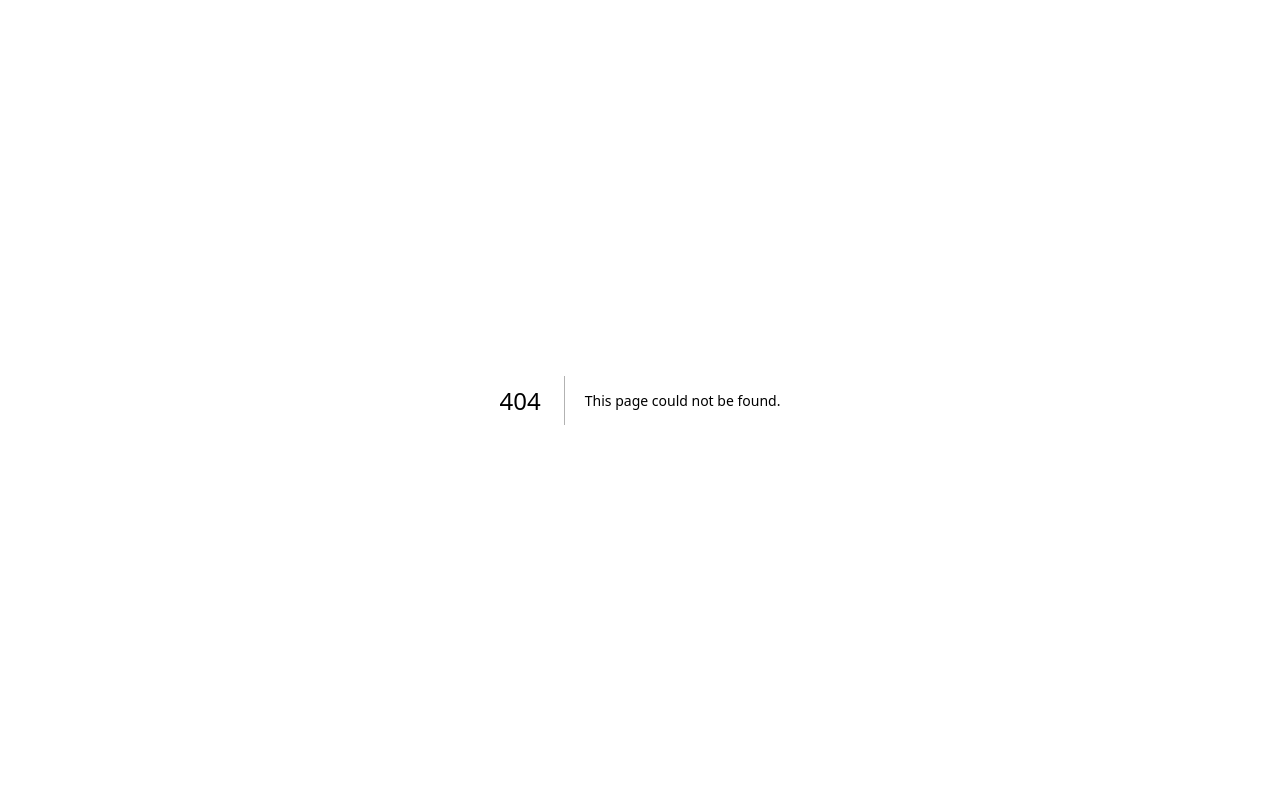
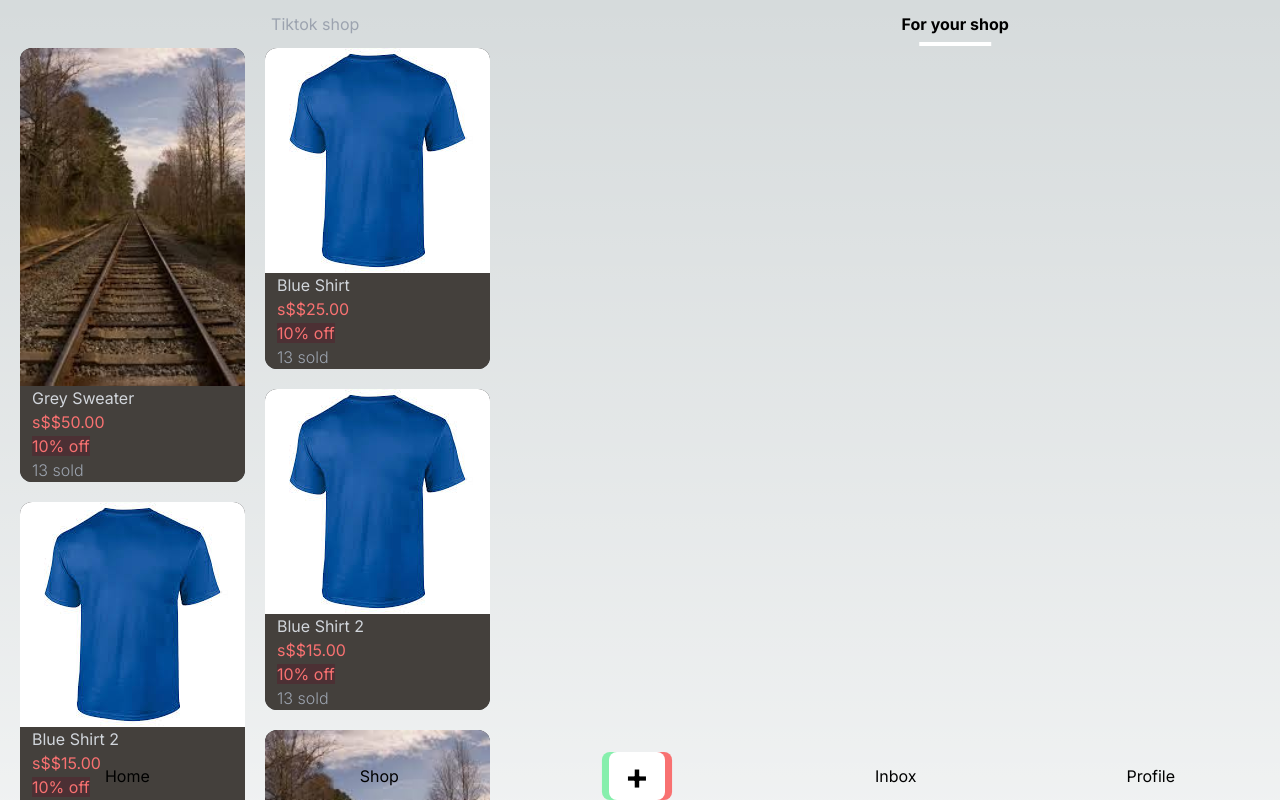
Before and after one commit to hsucheewei/techjamfrontend, a Next.js app: page /shop in a window 1280 px wide. Before the commit this address had no page. Shown: the top 800 px of the page. Built offline with nearby package versions, Linux system fonts and the light colour scheme.

Commit message:
Implemented shop page and layout

```diff
--- /dev/null
+++ b/app/shop/layout.tsx
@@ -0,0 +1,14 @@
+import { BottomNav } from "@/components/bottom-nav";
+
+export default function RootLayout({
+    children,
+  }: Readonly<{
+    children: React.ReactNode;
+  }>) {
+    return (
+      <div>
+        {children}
+        <BottomNav />
+      </div>
+    );
+  }
--- /dev/null
+++ b/app/shop/page.tsx
@@ -0,0 +1,20 @@
+import { Product } from "@/components/product";
+import { Tab } from "@/components/tab";
+import { PRODUCTS } from "@/lib/constant";
+
+export default function ShopPage() {
+    const products = PRODUCTS
+
+    const firstColumn = products.filter((_, index) => index % 2 === 0);
+    const secondColumn = products.filter((_, index) => index % 2 === 1);
+
+    return (
+        <main>
+            <Tab />
+            <div className="flex gap-5 mx-5">
+                <div className="flex flex-col gap-5">{firstColumn.map((product) => <Product key={product.name} {...product} />)}</div>
+                <div className="flex flex-col gap-5">{secondColumn.map((product) => <Product key={product.name} {...product} />)}</div>
+            </div>
+        </main>
+    )
+}
```
